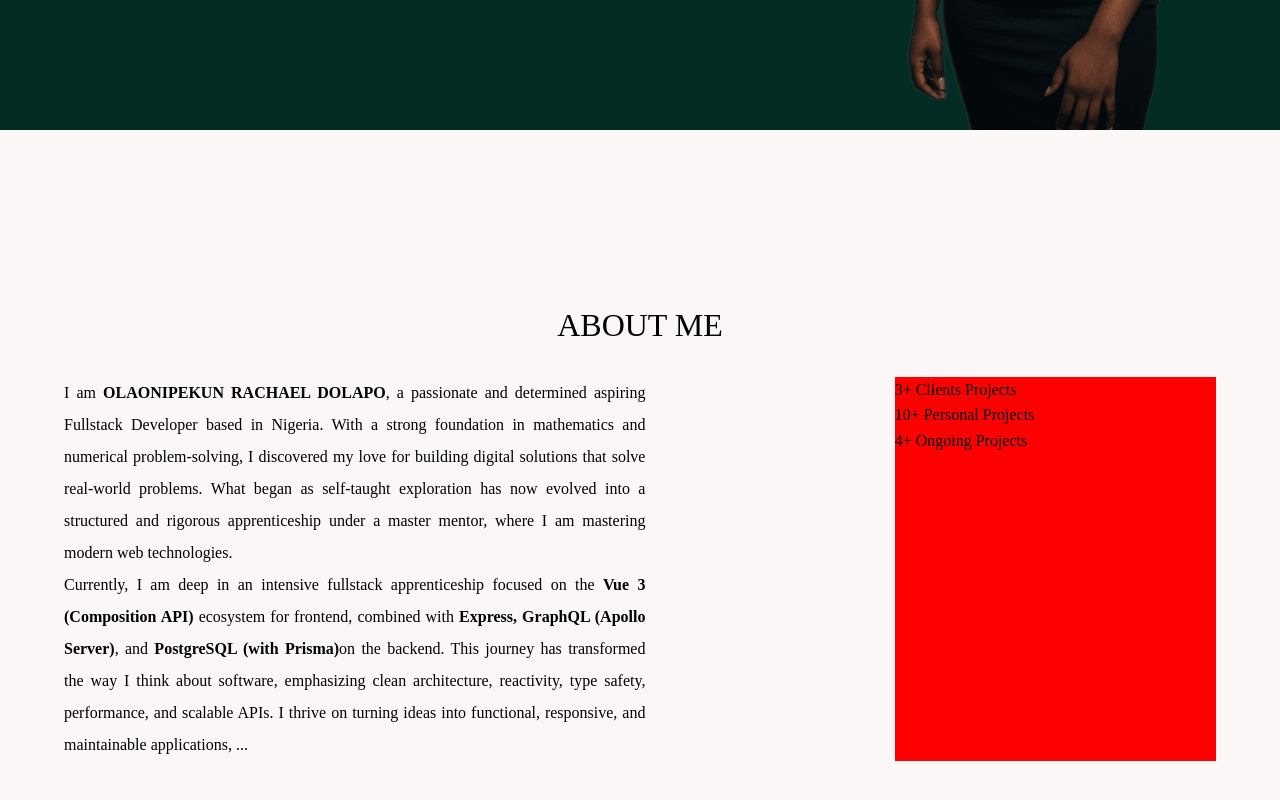
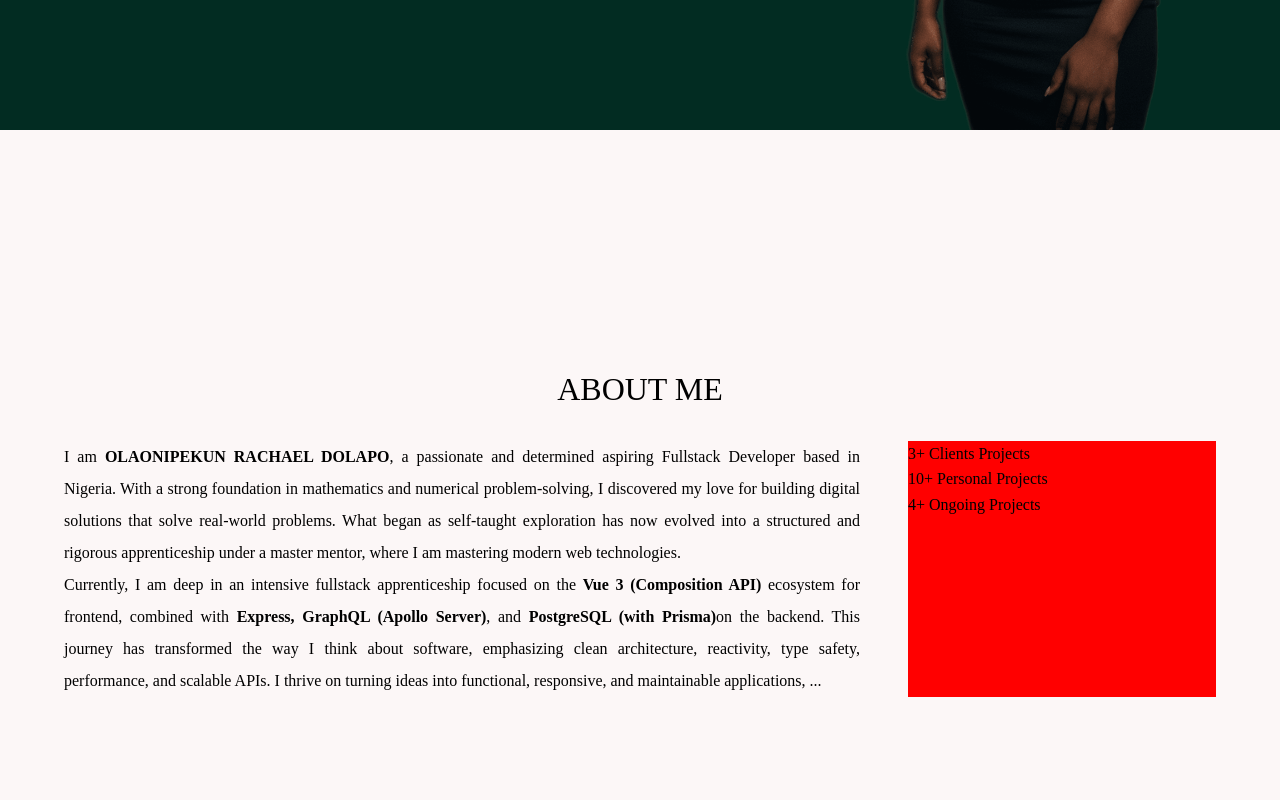
Before and after one commit to Lovethrech/my-main-portfolio, a Vue app: page / in a window 1280 px wide. Shown: the part 601-1401 px from the top of the page. Built offline with nearby package versions, Linux system fonts and the light colour scheme.

Commit message:
working on the home-about components.

```diff
--- a/src/components/home/about/HomeAboutCtn.vue
+++ b/src/components/home/about/HomeAboutCtn.vue
@@ -23,6 +23,6 @@ import HomeAboutDescStats from "./HomeAboutDescStats.vue";
     padding: 3vh 8vh;
 }
 .home-about-mini-ctn{
-
+    gap:6vh;
 }
 </style>
--- a/src/components/home/about/HomeAboutDesc.vue
+++ b/src/components/home/about/HomeAboutDesc.vue
@@ -16,7 +16,7 @@
 
 <style scoped>
 .home-about-desc{
-    width: 70%;
+    width: 100%;
     font-size: 2vh;
     line-height: 2;
     text-align:justify;
```
